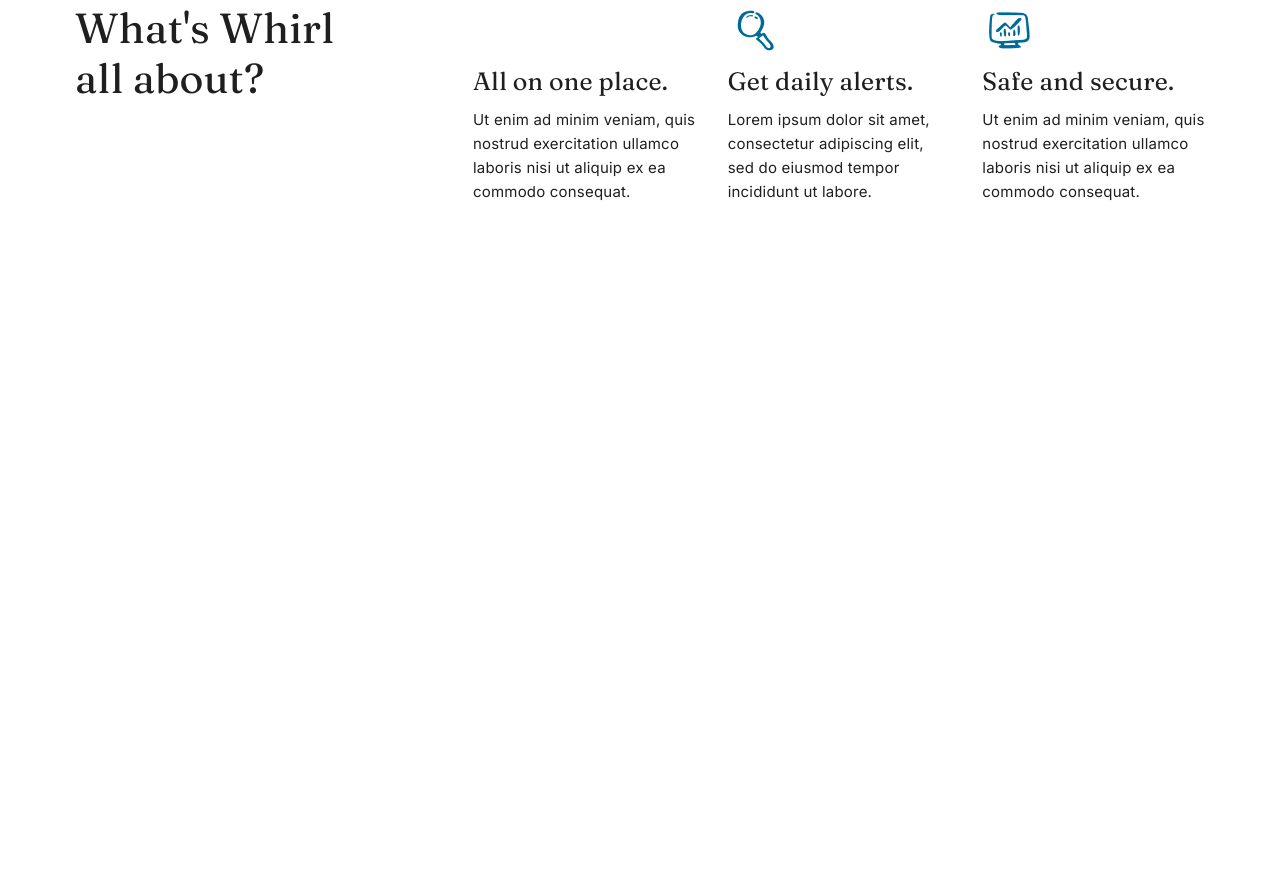
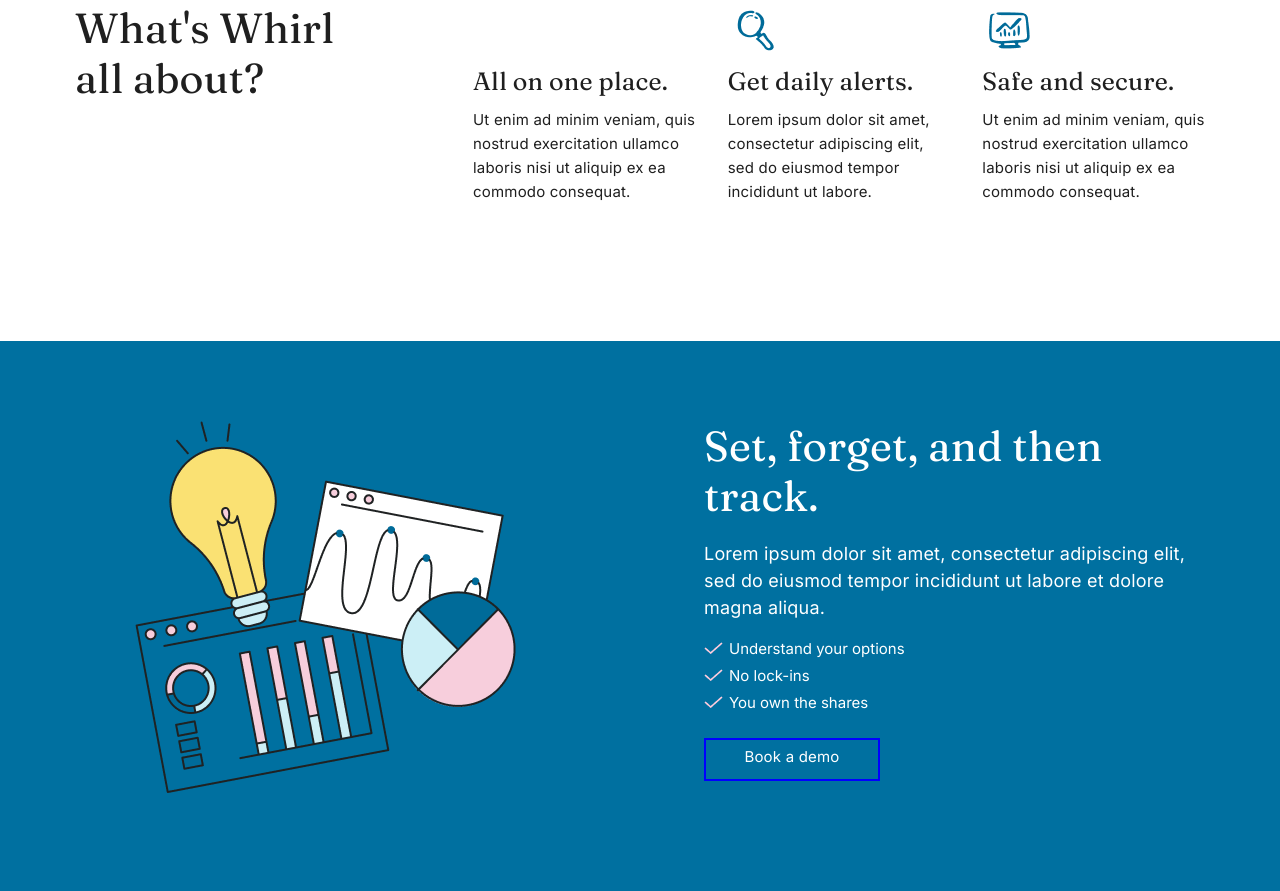
Before and after one commit to N1k25/Whirl, a plain HTML site: page index.html in a window 1280 px wide. Shown: the part 2137-3028 px from the top of the page. Before the commit the page ends 2478 px from the top, so only its background shows below. Drawn offline with Linux system fonts and the light colour scheme.

Commit message:
Create section Set

```diff
--- a/css/style.css
+++ b/css/style.css
@@ -424,4 +424,55 @@ section{
 	letter-spacing: 0.2px;
 }
 
-/*----------------------------------        ------------------------------------*/
+/*----------------------------------Set------------------------------------*/
+.set {
+	height: 550px;
+	background-color: #0070A0;
+	color: #ffffff;
+}
+
+.set-container {
+	width: 100%;
+	height: 390px;
+	display: flex;
+	justify-content: space-between;
+}
+
+.set-image {
+	width: 382px;
+	height: 374px;
+	margin: 0 0 0 60px;
+}
+
+.set-body {
+	width: 501px;
+}
+
+.set-body-title {
+	font-family: Fraunces;
+	font-size: 42px;
+	line-height: 50.4px;
+	letter-spacing: 0.2px;
+}
+
+.set-body-text {
+	font-size: 18px;
+	line-height: 27px;
+	letter-spacing: 0.2px;
+	margin: 18px 0 20px 0;
+}
+
+.set-body-list-item {
+	background: url('../img/li.png') left no-repeat;
+	padding: 0 0 0 25px;
+	margin: 0 0 12px 0;
+}
+
+.set-body-button {
+	width: 176px;
+	height: 43px;
+	margin: 16.13px 0 0 0;
+	border: 2px solid blue;
+}
+
+/*----------------------------------       ------------------------------------*/
--- a/index.html
+++ b/index.html
@@ -188,6 +188,22 @@
 						</div>
 					</div>
 				</section>
+				<section class="set">
+					<div class="set-container __container">
+						<img class="set-image" src="/img/IMAGE-3.png" alt="IMAGE-3">
+						<div class="set-body">
+							<h2 class="set-body-title">Set, forget, and then track.</h2>
+							<p class="set-body-text">Lorem ipsum dolor sit amet, consectetur adipiscing elit, sed do eiusmod tempor incididunt ut labore et dolore magna aliqua.</p>
+							<ul class="set-body-list">
+								<li class="set-body-list-item">Understand your options</li>
+								<li class="set-body-list-item">No lock-ins</li>
+								<li class="set-body-list-item">You own the shares</li>
+							</ul>
+							<a href="#" class="set-body-button button button--blue">Book a demo</a>
+						</div>
+						</h2>
+					</div>
+				</section>
 
 			</main>
 		</div>
```
Also changed, not shown: img/li.png (added).
